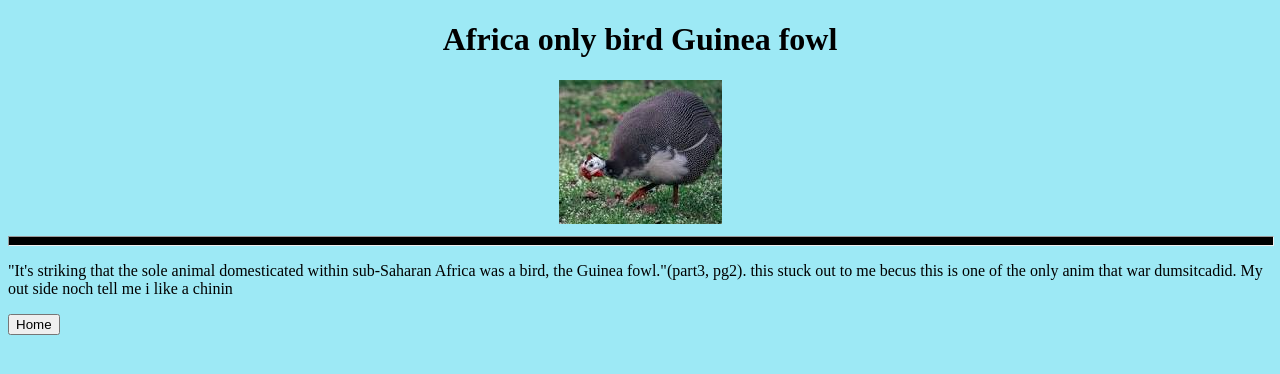
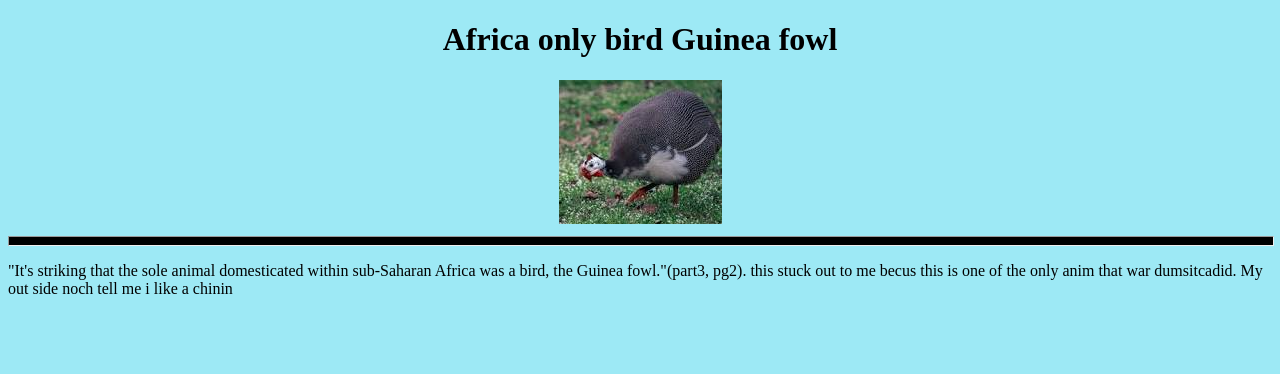
Before and after one commit to davidmthompson/epage, a plain HTML site: page 4.html in a window 1280 px wide. Drawn offline with Linux system fonts and the light colour scheme.

Commit message:
Update 4.html

```diff
--- a/4.html
+++ b/4.html
@@ -16,6 +16,5 @@
 </header>
 <body>
 <p>"It's striking that the sole animal domesticated within sub-Saharan Africa was a bird, the Guinea fowl."(part3, pg2). this stuck out to me becus this is one of the only anim that war dumsitcadid. My out side noch tell me i like a chinin </p>
-<a href="indext.html"><button>Home</button></a>
 </body>
 </html>
```
